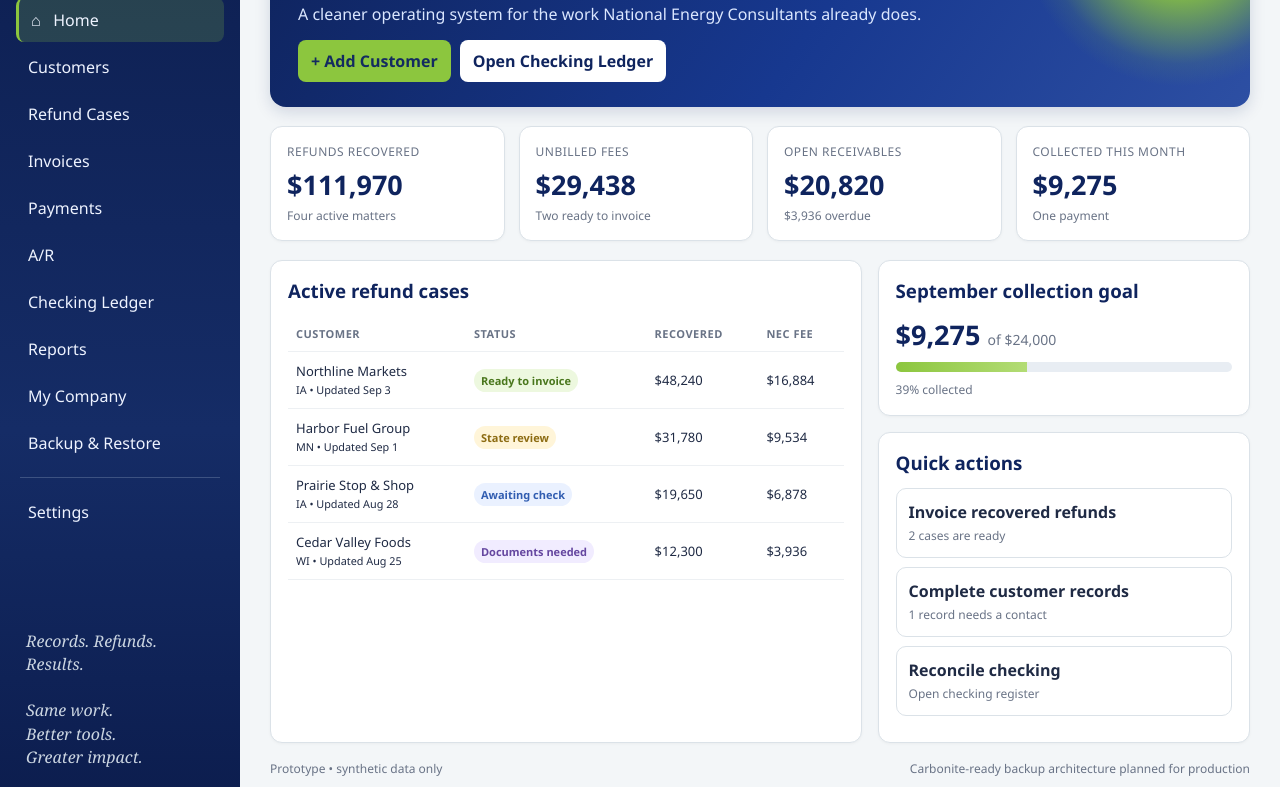
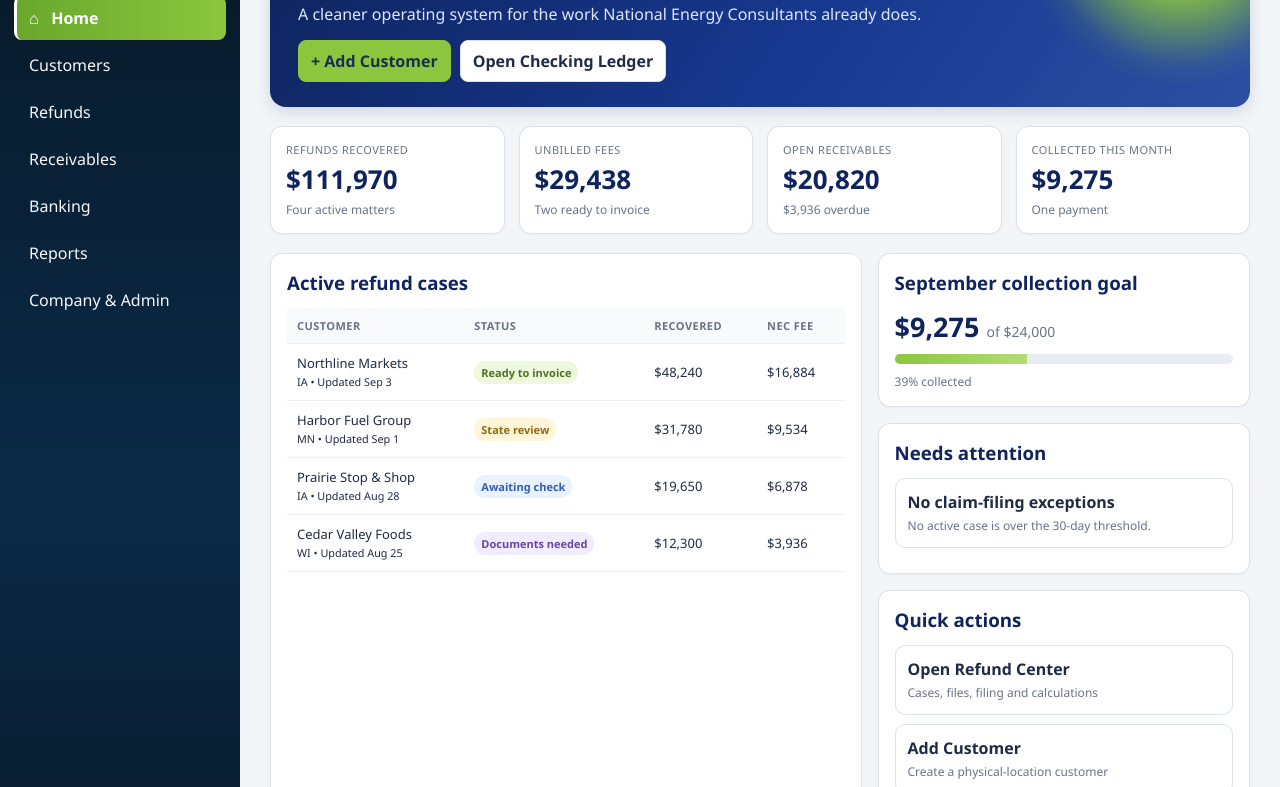
Before and after one commit to matthesse80/qb-clone, a plain HTML site: page index.html in a window 1280 px wide. Shown: the part 178-965 px from the top of the page. Drawn offline with Linux system fonts and the light colour scheme.

Commit message:
Connect home dashboard to V1 workflow and filing exceptions

```diff
--- a/index.html
+++ b/index.html
@@ -22,15 +22,12 @@ table{width:100%;border-collapse:collapse}th,td{padding:10px 8px;border-bottom:1
 .task{border:1px solid var(--line);border-radius:10px;padding:12px;margin:9px 0}.task b{display:block}.task span{font-size:12px;color:var(--muted)}
 .footer{margin-top:17px;color:var(--muted);font-size:12px;display:flex;justify-content:space-between;gap:12px;flex-wrap:wrap}
 @media(max-width:1000px){.shell{grid-template-columns:1fr}.side{display:none}.metrics{grid-template-columns:1fr 1fr}.content{grid-template-columns:1fr}}@media(max-width:600px){.metrics{grid-template-columns:1fr}main{padding:18px}}
-</style></head>
+</style><link rel="stylesheet" href="assets/app-shell.css">
+</head>
 <body><div class="shell">
 <aside class="side">
 <img class="brand-art" src="assets/nec-ledger-logo.jpg" alt="NEC Ledger"><nav class="nav">
-<a class="active" href="index.html">⌂ &nbsp; Home</a>
-<a href="customers.html">Customers</a>
-<a href="#">Refund Cases</a><a href="#">Invoices</a><a href="#">Payments</a><a href="#">A/R</a>
-<a href="checking.html">Checking Ledger</a><a href="#">Reports</a><a href="#">My Company</a><a href="#">Backup & Restore</a>
-<div class="sep"></div><a href="#">Settings</a>
+<a class="active" href="index.html">⌂ &nbsp; Home</a><a href="customers.html">Customers</a><a href="refunds.html">Refunds</a><a href="receivables.html">Receivables</a><a href="checking.html">Banking</a><a href="reports.html">Reports</a><a href="company.html">Company & Admin</a>
 </nav>
 <div class="sidefoot">Records. Refunds. Results.<br><br>Same work.<br>Better tools.<br>Greater impact.</div>
 </aside>
@@ -52,8 +49,17 @@ table{width:100%;border-collapse:collapse}th,td{padding:10px 8px;border-bottom:1
 </tbody></table></div>
 <div>
 <div class="card"><h3>September collection goal</h3><div style="font-size:27px;font-weight:800;color:var(--navy2)">$9,275 <span style="font-size:14px;color:var(--muted);font-weight:400">of $24,000</span></div><div class="progress"><span></span></div><div style="font-size:12px;color:var(--muted)">39% collected</div></div>
-<div class="card" style="margin-top:16px"><h3>Quick actions</h3><div class="task"><b>Invoice recovered refunds</b><span>2 cases are ready</span></div><div class="task"><b>Complete customer records</b><span>1 record needs a contact</span></div><div class="task"><b>Reconcile checking</b><span>Open checking register</span></div></div>
+<div class="card" style="margin-top:16px"><h3>Needs attention</h3><div id="attentionList"></div></div>
+<div class="card" style="margin-top:16px"><h3>Quick actions</h3><div class="task"><b><a href="refunds.html" style="color:inherit;text-decoration:none">Open Refund Center</a></b><span>Cases, files, filing and calculations</span></div><div class="task"><b><a href="customers.html#new" style="color:inherit;text-decoration:none">Add Customer</a></b><span>Create a physical-location customer</span></div><div class="task"><b><a href="checking.html" style="color:inherit;text-decoration:none">Reconcile checking</a></b><span>Open banking register</span></div></div>
 </div>
 </section>
 <div class="footer"><span>Prototype • synthetic data only</span><span>Carbonite-ready backup architecture planned for production</span></div>
-</main></div></body></html>
+</main></div><script>
+(function(){
+ const K='necLedgerRefundCasesV1';let cases=[];try{cases=JSON.parse(localStorage.getItem(K))||[]}catch(e){}
+ const days=d=>d?Math.floor((new Date()-new Date(d+'T00:00:00'))/86400000):0;
+ const over=cases.filter(c=>c.recordsRequested&&!c.filedDate&&days(c.recordsRequested)>30&&c.status!=='None').sort((a,b)=>a.recordsRequested.localeCompare(b.recordsRequested));
+ const el=document.getElementById('attentionList');if(!el)return;
+ el.innerHTML=over.length?over.slice(0,6).map(c=>'<div class="task"><b><a href="refunds.html" style="color:inherit;text-decoration:none">'+c.customerName+'</a></b><span>Claim not filed • '+days(c.recordsRequested)+' days since records requested</span></div>').join(''):'<div class="task"><b>No claim-filing exceptions</b><span>No active case is over the 30-day threshold.</span></div>';
+})();
+</script></body></html>
```
